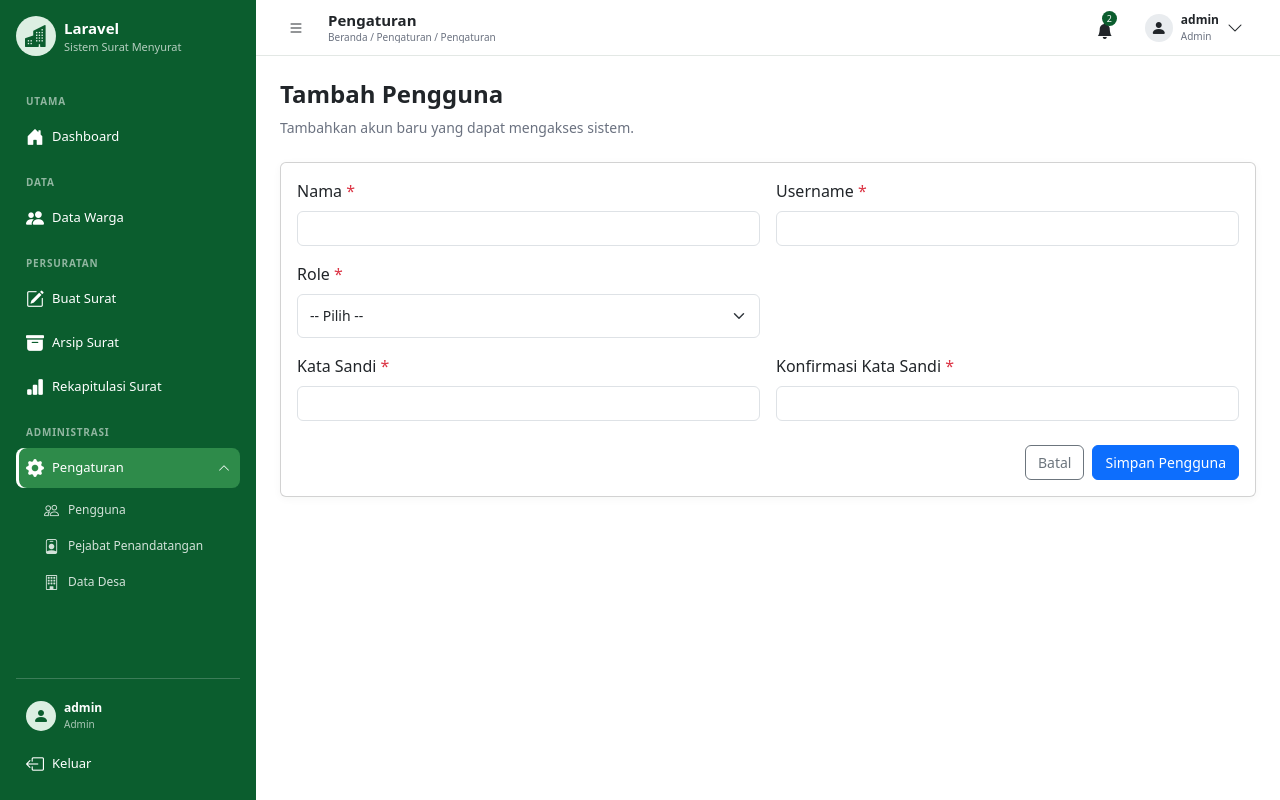
After one commit to ipda-atria-rahmansyah/desa-surat, a Laravel app: page /pengaturan/pengguna/tambah in a window 1280 px wide. The commit adds this page. Run offline with Laravel 12, Linux system fonts and the light colour scheme; a user stored in the database is signed in; data comes from the database, SQL or seed files in the repository; style sheets or scripts are compiled from the project's sources.

Commit message:
[FRONT] add button reset filter dan menambakan halaman untuk form penguna

```diff
--- a/app/Http/Controllers/Pages/ModulePageController.php
+++ b/app/Http/Controllers/Pages/ModulePageController.php
@@ -5,12 +5,14 @@ namespace App\Http\Controllers\Pages;
 use App\Http\Controllers\Controller;
 use App\Http\Requests\Arsip\FilterArsipRequest;
 use App\Http\Requests\Pengaturan\FilterPenggunaRequest;
+use App\Http\Requests\Pengaturan\StorePenggunaRequest;
 use App\Http\Requests\Rekap\FilterRekapRequest;
 use App\Http\Requests\Warga\FilterWargaRequest;
 use App\Models\Surat;
 use App\Models\User;
 use App\Models\Warga;
 use Illuminate\Http\Response;
+use Illuminate\Http\RedirectResponse;
 use Illuminate\Support\Carbon;
 use Illuminate\View\View;
 
@@ -198,6 +200,32 @@ class ModulePageController extends Controller
     }
 
     /**
+     * Menampilkan form tambah pengguna untuk Admin.
+     *
+     * @return View Form akun pengguna baru.
+     */
+    public function buatPengguna(): View
+    {
+        return view('pages.pengaturan.pengguna-tambah');
+    }
+
+    /**
+     * Menyimpan akun pengguna baru dengan password yang diproses cast hashed.
+     *
+     * @param  StorePenggunaRequest  $request  Data pengguna yang tervalidasi.
+     * @return RedirectResponse Kembali ke daftar pengguna dengan pesan sukses.
+     */
+    public function simpanPengguna(StorePenggunaRequest $request): RedirectResponse
+    {
+        User::create([
+            ...$request->validated(),
+            'is_active' => true,
+        ]);
+
+        return redirect()->route('settings.pengguna')->with('success', 'Pengguna berhasil ditambahkan.');
+    }
+
+    /**
      * Menampilkan placeholder halaman pejabat penandatangan.
      *
      * @return View Halaman Pengaturan Pejabat Penandatangan.
--- /dev/null
+++ b/resources/views/pages/pengaturan/pengguna-tambah.blade.php
@@ -0,0 +1,62 @@
+{{--
+    Form tambah pengguna untuk Admin.
+    Dipakai oleh route settings.pengguna.create dan mengirim data form lama
+    melalui old() serta pesan validasi dari StorePenggunaRequest.
+--}}
+@extends('layouts.app')
+
+@section('content')
+<div class="app-pengaturan-page">
+    <div class="mb-4">
+        <h1 class="app-page-title fw-bold mb-2">Tambah Pengguna</h1>
+        <p class="app-description mb-0">Tambahkan akun baru yang dapat mengakses sistem.</p>
+    </div>
+
+    <div class="card app-card">
+        <div class="card-body">
+            @if ($errors->any())
+                <div class="alert alert-danger" role="alert">Periksa kembali data yang dimasukkan.</div>
+            @endif
+
+            <form method="post" action="{{ route('settings.pengguna.store') }}" novalidate>
+                @csrf
+                <div class="row g-3">
+                    <div class="col-12 col-md-6">
+                        <label class="form-label" for="name">Nama <span class="text-danger">*</span></label>
+                        <input id="name" name="name" type="text" class="form-control @error('name') is-invalid @enderror" value="{{ old('name') }}" maxlength="100" required>
+                        @error('name')<div class="invalid-feedback">{{ $message }}</div>@enderror
+                    </div>
+                    <div class="col-12 col-md-6">
+                        <label class="form-label" for="username">Username <span class="text-danger">*</span></label>
+                        <input id="username" name="username" type="text" class="form-control @error('username') is-invalid @enderror" value="{{ old('username') }}" maxlength="50" autocomplete="username" required>
+                        @error('username')<div class="invalid-feedback">{{ $message }}</div>@enderror
+                    </div>
+                    <div class="col-12 col-md-6">
+                        <label class="form-label" for="role">Role <span class="text-danger">*</span></label>
+                        <select id="role" name="role" class="form-select @error('role') is-invalid @enderror" required>
+                            <option value="">-- Pilih --</option>
+                            <option value="admin" @selected(old('role') === 'admin')>Administrator</option>
+                            <option value="operator" @selected(old('role') === 'operator')>Operator</option>
+                        </select>
+                        @error('role')<div class="invalid-feedback">{{ $message }}</div>@enderror
+                    </div>
+                    <div class="col-12 col-md-6"></div>
+                    <div class="col-12 col-md-6">
+                        <label class="form-label" for="password">Kata Sandi <span class="text-danger">*</span></label>
+                        <input id="password" name="password" type="password" class="form-control @error('password') is-invalid @enderror" minlength="8" autocomplete="new-password" required>
+                        @error('password')<div class="invalid-feedback">{{ $message }}</div>@enderror
+                    </div>
+                    <div class="col-12 col-md-6">
+                        <label class="form-label" for="password_confirmation">Konfirmasi Kata Sandi <span class="text-danger">*</span></label>
+                        <input id="password_confirmation" name="password_confirmation" type="password" class="form-control" minlength="8" autocomplete="new-password" required>
+                    </div>
+                </div>
+                <div class="d-grid d-sm-flex justify-content-sm-end gap-2 mt-4">
+                    <a class="btn btn-outline-secondary" href="{{ route('settings.pengguna') }}">Batal</a>
+                    <button class="btn btn-primary" type="submit">Simpan Pengguna</button>
+                </div>
+            </form>
+        </div>
+    </div>
+</div>
+@endsection
--- a/routes/web.php
+++ b/routes/web.php
@@ -25,6 +25,8 @@ Route::middleware('auth')->group(function () {
     Route::middleware('role:admin')->prefix('pengaturan')->name('settings.')->group(function () {
         Route::get('/', fn () => redirect()->route('settings.pengguna'))->name('index');
         Route::get('/pengguna', [ModulePageController::class, 'pengguna'])->name('pengguna');
+        Route::get('/pengguna/tambah', [ModulePageController::class, 'buatPengguna'])->name('pengguna.create');
+        Route::post('/pengguna', [ModulePageController::class, 'simpanPengguna'])->name('pengguna.store');
         Route::get('/pejabat-penandatangan', [ModulePageController::class, 'pejabatPenandatangan'])->name('pejabat-penandatangan');
         Route::get('/data-desa', [ModulePageController::class, 'dataDesa'])->name('data-desa');
     });
```
Also changed, not shown: app/Http/Requests/Pengaturan/StorePenggunaRequest.php (added, +85 -0 lines), resources/views/pages/pengaturan/pengguna.blade.php (+10 -2 lines), tests/Feature/Pengaturan/PengaturanPenggunaPageTest.php (+37 -0 lines).
